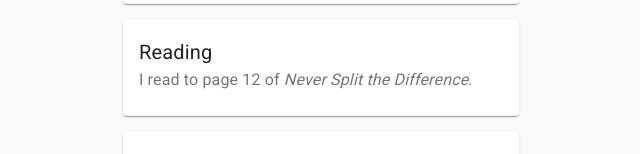
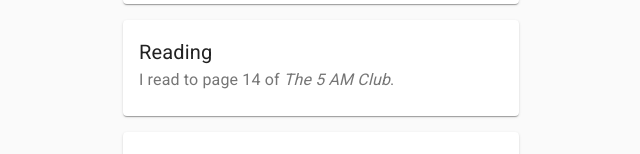
Before and after one commit to dlackey/miracle, a React (Create React App) app: page / in a window 1280 px wide. Shown: the part 1386-1540 px from the top of the page, without its empty margins (319-959 px from the left). Built offline with nearby package versions, Linux system fonts and the light colour scheme; what browser-beep would draw is missing.

Commit message:
Updated reading

```diff
--- a/src/components/Savers.js
+++ b/src/components/Savers.js
@@ -6,9 +6,9 @@
 
 const AFFIRMATIONS = ['recomposition', 'one date each week', 'house hacking'];
 const VISUALIZATION = 'I visualize house hacking.';
-const READING_TO_PAGE = 274;
+const READING_TO_PAGE = 319;
 const READING_FROM_PAGE = 0;
-const READING_TITLE = 'Never Split the Difference';
+const READING_TITLE = 'The 5 AM Club';
 
 const EXERCISE_VIDEOS = [
   ['https://youtu.be/bEv6CCg2BC8?t=147', 'Back Squat'],
```
